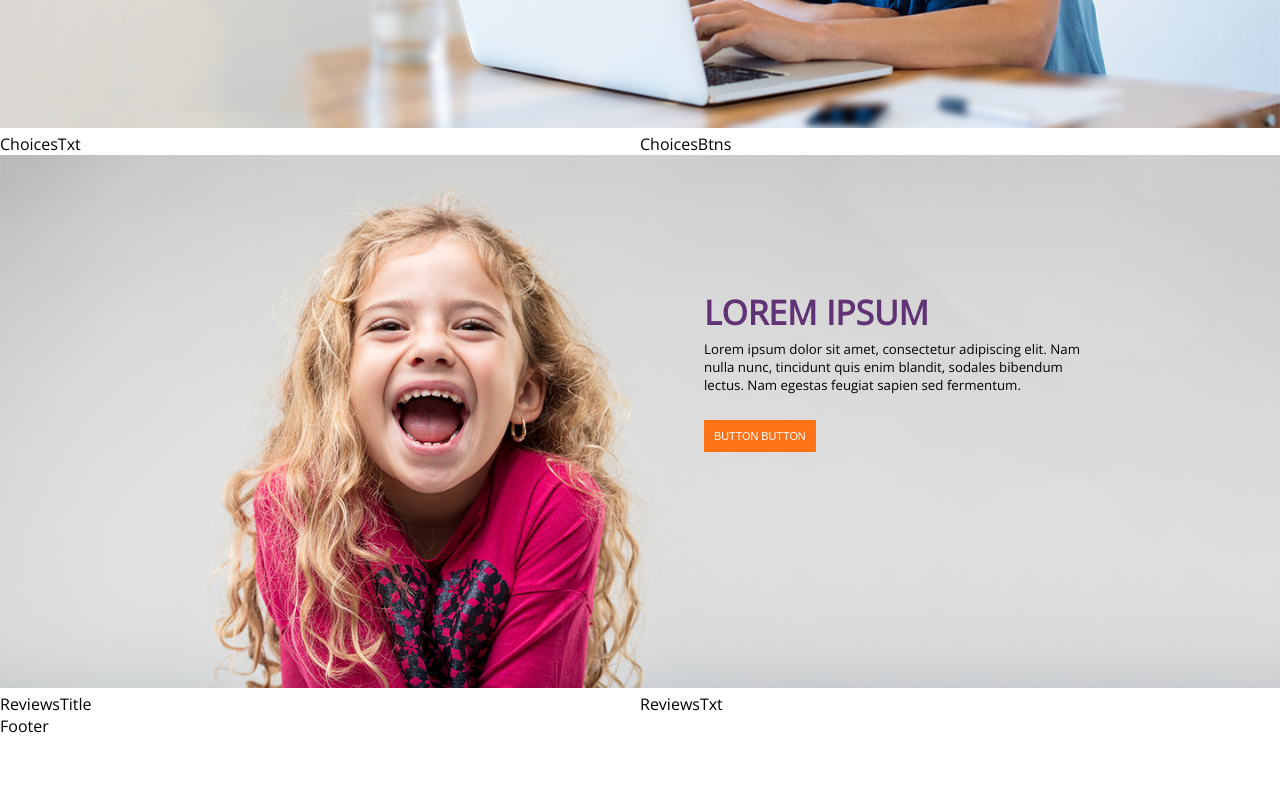
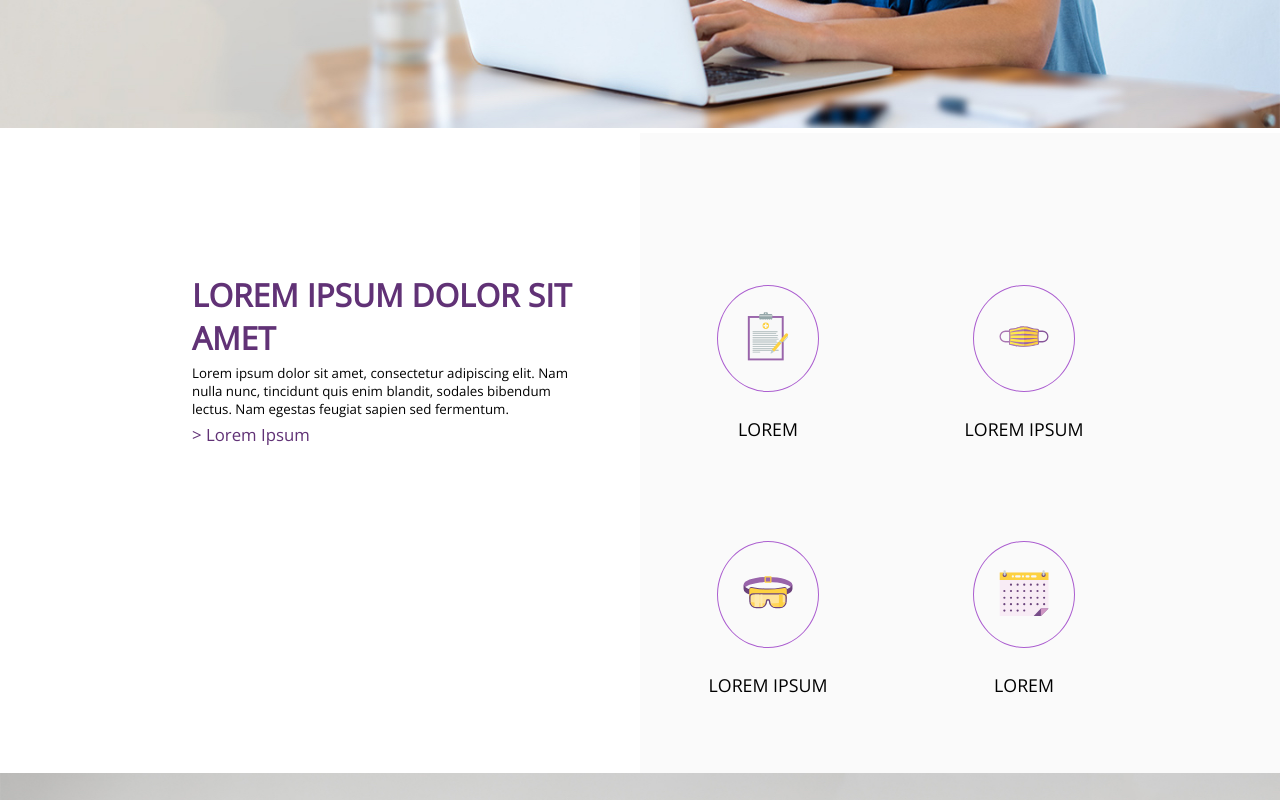
Before and after one commit to g-merrill/rg-challenge, a React (Create React App) app: page / in a window 1280 px wide. Shown: the part 1540-2340 px from the top of the page. Before the commit the page ends 2277 px from the top, so only its background shows below. Built offline with nearby package versions, Linux system fonts and the light colour scheme.

Commit message:
Add Choices section

```diff
--- a/src/Components/ChoicesBtnSection.js
+++ b/src/Components/ChoicesBtnSection.js
@@ -3,11 +3,54 @@ import './scss/ChoicesBtnSection.scss';
 
 const ChoicesBtnSection = () => (
   <>
-    <div className="Choices-txt">
-      ChoicesTxt
+    <div className="Choices-txt-section">
+      <h2 className="Choices-title purple-links-hdrs">LOREM IPSUM DOLOR SIT AMET</h2>
+      <p className="Choices-txtcontent">
+        Lorem ipsum dolor sit amet, consectetur adipiscing elit. Nam nulla nunc, tincidunt quis enim blandit, sodales bibendum lectus. Nam egestas feugiat sapien sed fermentum.
+      </p>
+      <a href="/" className="Choices-link purple-links-hdrs">> Lorem Ipsum</a>
     </div>
     <div className="Choices-btns">
-      ChoicesBtns
+      <div className="Choices-btn-wrapper">
+        <div className='Choices-svg-wrapper'>
+          <img
+            className='Choices-svg'
+            src="/images/home-expertise.svg"
+            alt="expertise"
+          />
+        </div>
+        <p className='Choices-btn-txt'>LOREM</p>
+      </div>
+      <div className="Choices-btn-wrapper">
+        <div className='Choices-svg-wrapper'>
+          <img
+            className='Choices-svg'
+            src="/images/home-hygiene.svg"
+            alt="hygiene"
+          />
+        </div>
+        <p className='Choices-btn-txt'>LOREM IPSUM</p>
+      </div>
+      <div className="Choices-btn-wrapper">
+        <div className='Choices-svg-wrapper'>
+          <img
+            className='Choices-svg'
+            src="/images/home-lab.svg"
+            alt="lab"
+          />
+        </div>
+        <p className='Choices-btn-txt'>LOREM IPSUM</p>
+      </div>
+      <div className="Choices-btn-wrapper">
+        <div className='Choices-svg-wrapper'>
+          <img
+            className='Choices-svg'
+            src="/images/home-retention.svg"
+            alt="retention"
+          />
+        </div>
+        <p className='Choices-btn-txt'>LOREM</p>
+      </div>
     </div>
   </>
 );
--- a/src/Components/scss/ChoicesBtnSection.scss
+++ b/src/Components/scss/ChoicesBtnSection.scss
@@ -1,6 +1,41 @@
-.Choices-txt {
+.Choices-txt-section {
   grid-area: choices-txt;
+  height: 0.75 * 50vw;
+  padding: 22% 10% 0 30%;
+  .Choices-title {
+    font-size: calc(2vw + 6px);
+  }
+  .Choices-txtcontent {
+    font-size: calc(1vw + 0.5px);
+    padding: 5px 0;
+  }
+  .Choices-link {
+    font-size: calc(1vw + 4px);
+}
 }
 .Choices-btns {
   grid-area: choices-btns;
+  background: rgba(250, 250, 250, 1);
+  width: 100%;
+  height: 50vw;
+  padding: 10vw 0 0;
+  display: flex;
+  flex-wrap: wrap;
+  .Choices-btn-wrapper {
+    width: 40%;
+    height: 40%;
+    display: flex;
+    flex-direction: column;
+    align-items: center;
+    justify-content: space-evenly;
+    .Choices-svg-wrapper {
+      width: 40%;
+      padding: 10%;
+      border: 1px solid rgba(172, 95, 208, 1);
+      border-radius: 50%;
+    }
+    .Choices-btn-txt {
+      font-size: calc(1vw + 5px);
+    }
+  }
 }
--- a/src/Components/scss/Footer.scss
+++ b/src/Components/scss/Footer.scss
@@ -1,3 +1,4 @@
 .Footer {
   grid-area: footer;
+  background: rgba(250, 250, 250, 1);
 }
--- a/src/Components/scss/Hikers.scss
+++ b/src/Components/scss/Hikers.scss
@@ -1,11 +1,12 @@
 .Hikers-txt-section {
   grid-area: hikers-txt;
-  padding: 15% 10% 0 30%;
+  padding: 10% 10% 0 25%;
   .Hikers-title {
-    font-size: calc(1vw + 8px);
+    font-size: calc(2vw + 8px);
   }
   .Hikers-txtcontent {
     font-size: calc(1vw + 0.5px);
+    padding: 5px 0;
   }
   .Hikers-link {
     font-size: calc(1vw + 4px);
```
